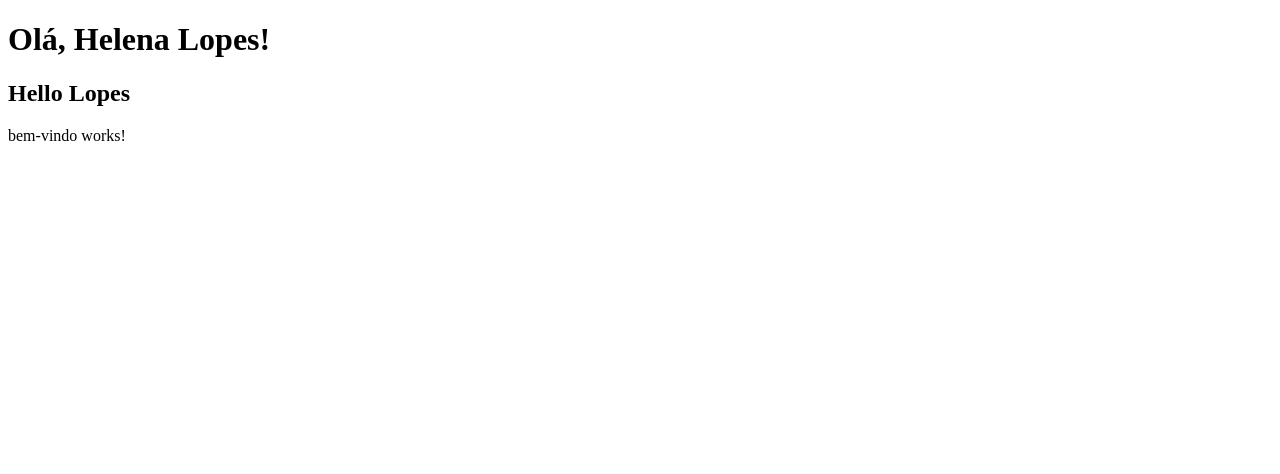
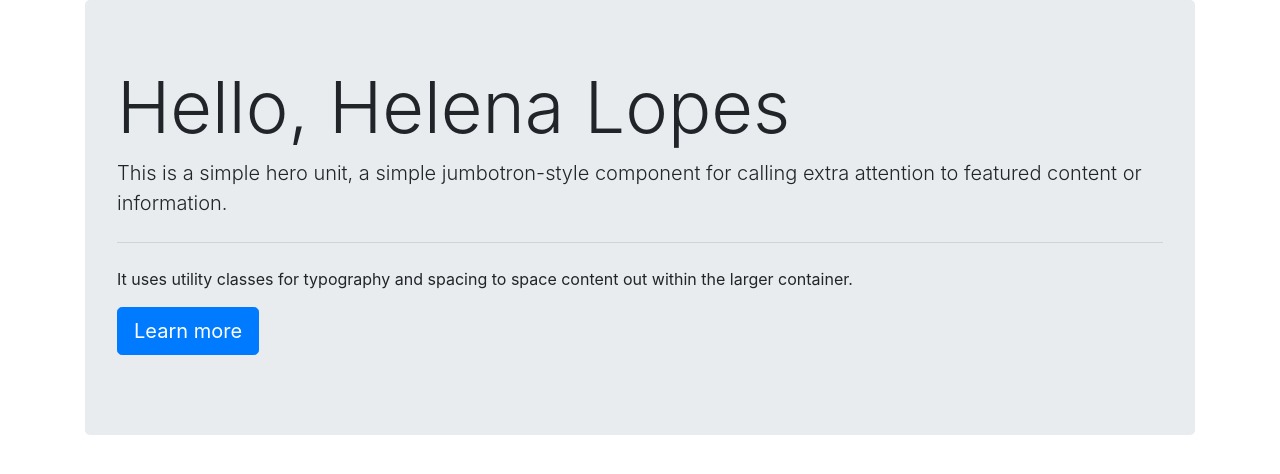
Before and after one commit to andersonblopes/hello-world-angular, an Angular app: page / in a window 1280 px wide. Shown: the top 474 px of the page. Built offline with nearby package versions, Linux system fonts and the light colour scheme.

Commit message:
Instalando a biblioteca CSS do Bootstrap.

```diff
--- a/package.json
+++ b/package.json
@@ -21,6 +21,7 @@
     "@angular/platform-browser": "^4.2.4",
     "@angular/platform-browser-dynamic": "^4.2.4",
     "@angular/router": "^4.2.4",
+    "bootstrap": "^4.0.0-beta",
     "core-js": "^2.4.1",
     "rxjs": "^5.4.2",
     "zone.js": "^0.8.14"
--- a/src/app/Hello/hello.component.ts
+++ /dev/null
@@ -1,13 +0,0 @@
-import { Component } from '@angular/core';
-
-@Component({
-    selector: 'app-hello',
-    template: '<h2> Hello {{pessoa}}</h2>'
-})
-
-
-export class HelloComponent {
-
-    pessoa = 'Lopes';
-
-}
--- a/src/app/app.component.html
+++ b/src/app/app.component.html
@@ -1,7 +1,11 @@
-  <h1>
-    Olá, {{nome}}!
-  </h1>
-
-  <app-hello></app-hello>
-
-  <app-bem-vindo></app-bem-vindo>
+<div class="container">
+<div class="jumbotron">
+  <h1 class="display-3">Hello, {{nome}}</h1>
+  <p class="lead">This is a simple hero unit, a simple jumbotron-style component for calling extra attention to featured content or information.</p>
+  <hr class="my-4">
+  <p>It uses utility classes for typography and spacing to space content out within the larger container.</p>
+  <p class="lead">
+    <a class="btn btn-primary btn-lg" href="#" role="button">Learn more</a>
+  </p>
+</div>
+</div>
--- a/src/app/app.module.ts
+++ b/src/app/app.module.ts
@@ -7,9 +7,7 @@
 
 @NgModule({
   declarations: [
-    AppComponent,
-    HelloComponent,
-    BemVindoComponent
+    AppComponent
   ],
   imports: [
     BrowserModule
--- a/src/app/bem-vindo/bem-vindo.component.html
+++ /dev/null
@@ -1,3 +0,0 @@
-<p>
-  bem-vindo works!
-</p>
```
Also changed, not shown: src/app/bem-vindo/bem-vindo.component.ts (deleted, +0 -10 lines), .angular-cli.json, src/app/bem-vindo/bem-vindo.component.css (deleted), 1 other file (tests, documents, lock files or other folders).
